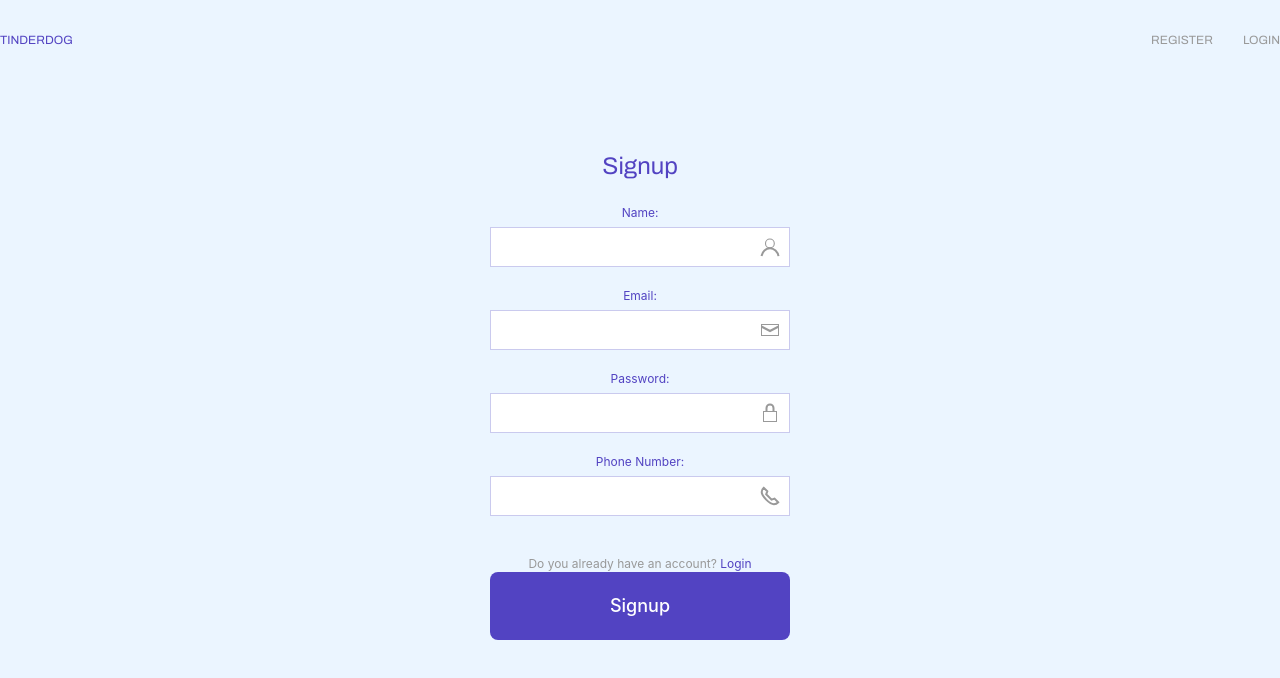
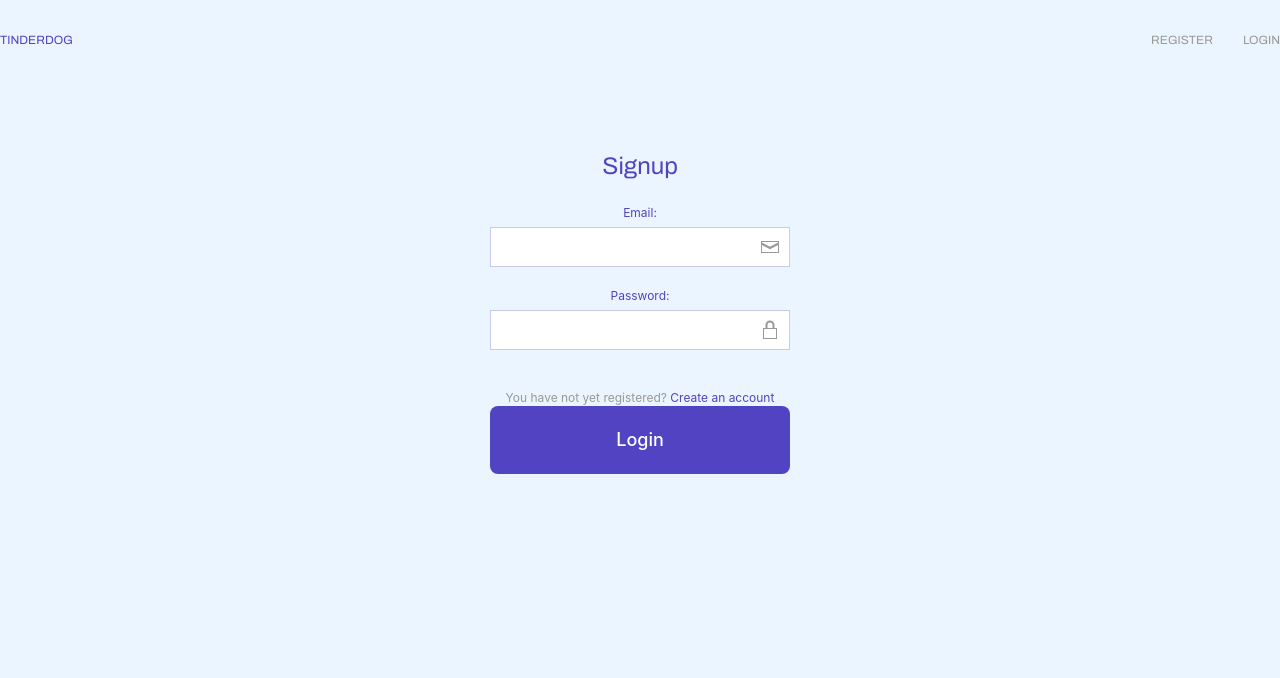
Before and after one commit to gladysaj/tinderdog, a React (Create React App) app: page /signup in a window 1280 px wide. Shown: the top 678 px of the page. Built offline with nearby package versions, Linux system fonts and the light colour scheme.

Commit message:
todo el codigo de login y signup se cambio a index.js

```diff
--- a/src/components/AuthForm/index.js
+++ b/src/components/AuthForm/index.js
@@ -1,8 +1,40 @@
 import React, { Component } from "react";
-import Login from "./Login";
-import Signup from "./Signup";
+// import Login from "./Login";
+// import Signup from "./Signup";
+import { Link } from "react-router-dom";
+import { login, signup } from "../../services/authServices";
+import UIkit from "uikit";
 
 class AuthForm extends Component {
+  state = {
+    user: {},
+  };
+
+  handleChange = (e) => {
+    let { user } = this.state;
+    user = { ...user, [e.target.name]: e.target.value };
+    this.setState({ user });
+  };
+
+  handleSubmit = (e) => {
+    e.preventDefault();
+    const isLogin = this.props.location.pathname === "/login";
+    const { user: credentials } = this.state;
+    const action = isLogin ? login : signup;
+    action(credentials)
+      .then((res) => {
+        const { user } = res.data;
+        localStorage.setItem("user", JSON.stringify(user));
+      })
+      .catch((err) => {
+        UIkit.notification({
+          message: `<span uk-icon='icon: close'></span> ${err.response.data.msg}`,
+          status: "danger",
+          pos: "top-right",
+        });
+      });
+  };
+
   render() {
     const isLogin = this.props.location.pathname === "/login";
     return (
@@ -10,7 +42,57 @@ class AuthForm extends Component {
         <div className="uk-container uk-flex uk-flex-center">
           <div className="uk-width-1-4">
             <h3>{isLogin ? "Login" : "Signup"}</h3>
-            <div>{isLogin ? <Login /> : <Signup />}</div>
+            <form
+              onSubmit={this.handleSubmit}
+              className="uk-width-1-1 uk-form-stacked uk-flex uk-flex-center uk-flex-column"
+            >
+              <div className="uk-margin">
+                <label className="uk-form-label" htmlFor="email">
+                  Email:
+                </label>
+                <div className="uk-inline">
+                  <span
+                    className="uk-form-icon uk-form-icon-flip"
+                    uk-icon="icon: mail"
+                  ></span>
+                  <input
+                    onChange={this.handleChange}
+                    id="email"
+                    name="email"
+                    className="uk-input"
+                    type="email"
+                    required
+                  />
+                </div>
+                <div className="uk-margin">
+                  <label className="uk-form-label" htmlFor="password">
+                    Password:
+                  </label>
+                  <div className="uk-inline">
+                    <span
+                      className="uk-form-icon uk-form-icon-flip"
+                      uk-icon="icon: lock"
+                    ></span>
+                    <input
+                      onChange={this.handleChange}
+                      id="password"
+                      name="password"
+                      className="uk-input"
+                      type="password"
+                      required
+                    />
+                  </div>
+                </div>
+              </div>
+              <div className="uk-text-meta">
+                <span>You have not yet registered? </span>
+                <Link className="uk-text-primary" to="/signup">
+                  Create an account
+                </Link>
+              </div>
+
+              <button className="uk-button uk-button-primary">Login</button>
+            </form>{" "}
           </div>
         </div>
       </section>
--- a/src/services/authServices.js
+++ b/src/services/authServices.js
@@ -3,7 +3,7 @@ import axios from "axios";
 axios.default.withCredentials = true;
 
 export const login = (credential) => {
-  return axios.post("http://localhost:3000/login", credential);
+  return axios.post("http://localhost:3000/users/login", credential);
 };
 
 export const signup = (credential) => {
```
